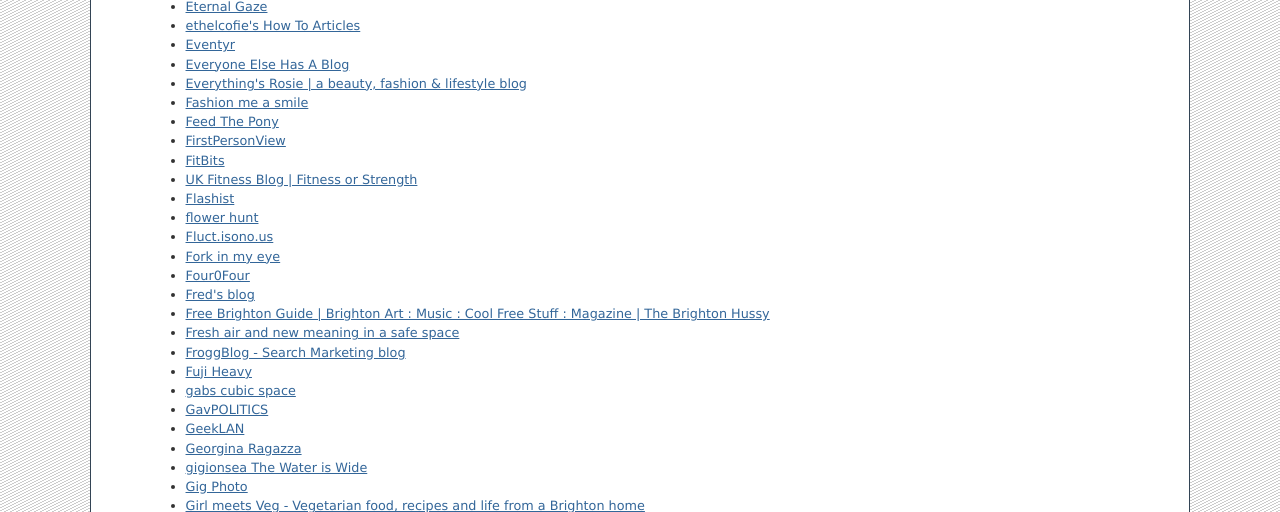
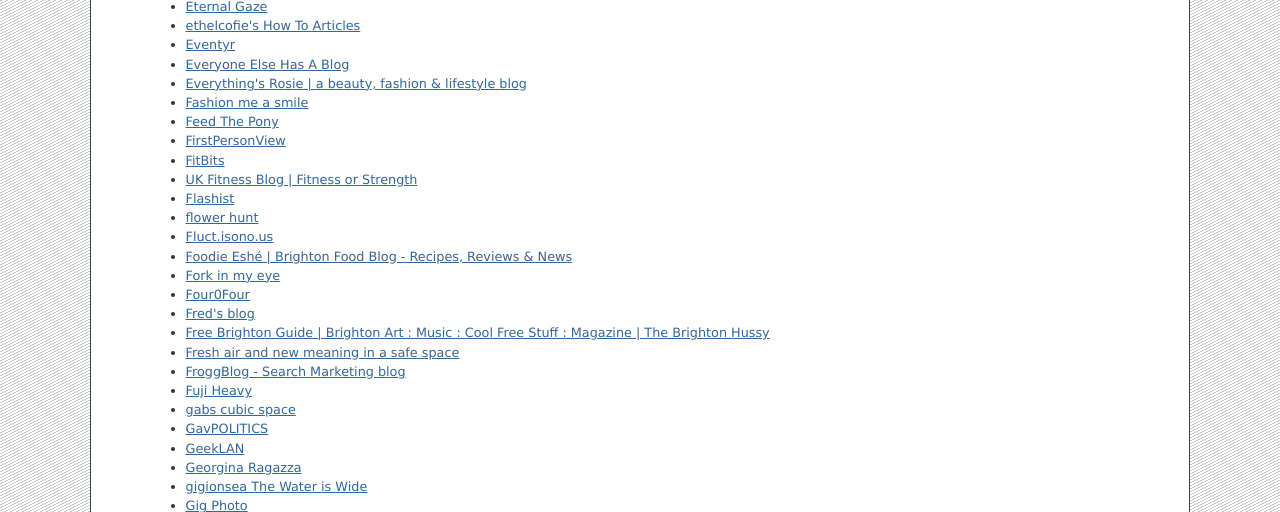
Before and after one commit to janedallaway/BrightonBloggers, a PHP site: page / in a window 1280 px wide. Shown: the part 3785-4297 px from the top of the page. Run offline with PHP 8.4, Linux system fonts and the light colour scheme.

Commit message:
new blog

```diff
--- a/index.php
+++ b/index.php
@@ -227,6 +227,7 @@
 	<li><a href="http://www.flashist.co.uk/">Flashist</a></li>
 	<li><a href="http://www.flowerhunt.blogspot.com/">flower hunt</a></li>
 	<li><a href="http://fluctisonous.com/">Fluct.isono.us</a></li>
+	<li><a href="http://foodieeshe.com/">Foodie Eshé | Brighton Food Blog - Recipes, Reviews &amp; News</a></li>
 	<li><a href="http://blisteredeye.blogspot.com/">Fork in my eye</a></li>
 	<li><a href="http://www.four0four.net/">Four0Four</a></li>
 	<li><a href="http://www.geocities.com/fredpipes/blog/index.html">Fred's blog</a></li>
@@ -529,6 +530,7 @@
 	<li><a href="http://vikingappmarketing.com">Viking App Marketing - Tips &amp; Insights into mobile app marketing</a></li>
 	<li><a href="http://villedebrighton.wordpress.com">Ville de Brighton | Croissant dunked inspiration for seaside living</a></li>
 	<li><a href="http://vintagebrighton.com/">Vintage Brighton</a></li>
+	<li><a href="http://getclientsonline.co.uk/">Virtual Event Expert – Profiting with online partnerships</a></li>
 	<li><a href="http://visitbrighton.blogspot.com/">VisitBrighton's Blog</a></li>
 	<li><a href="http://www.addedbytes.com/">Web design, development and marketing - Added Bytes</a></li>
 	<li><a href="http://weddingphotographyworld.blogspot.com/">Wedding Photography World</a></li>
```
Also changed, not shown: 1 other file.
